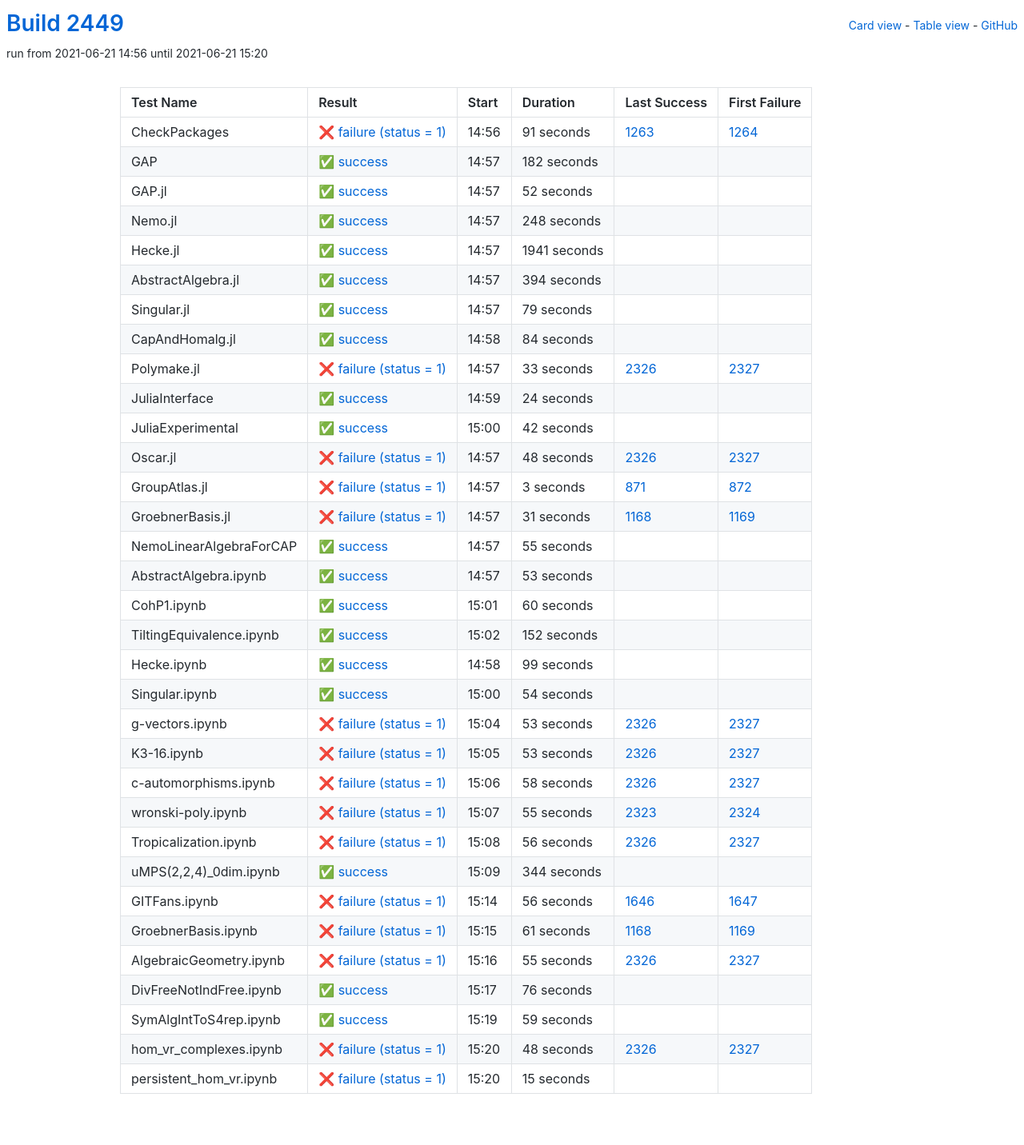
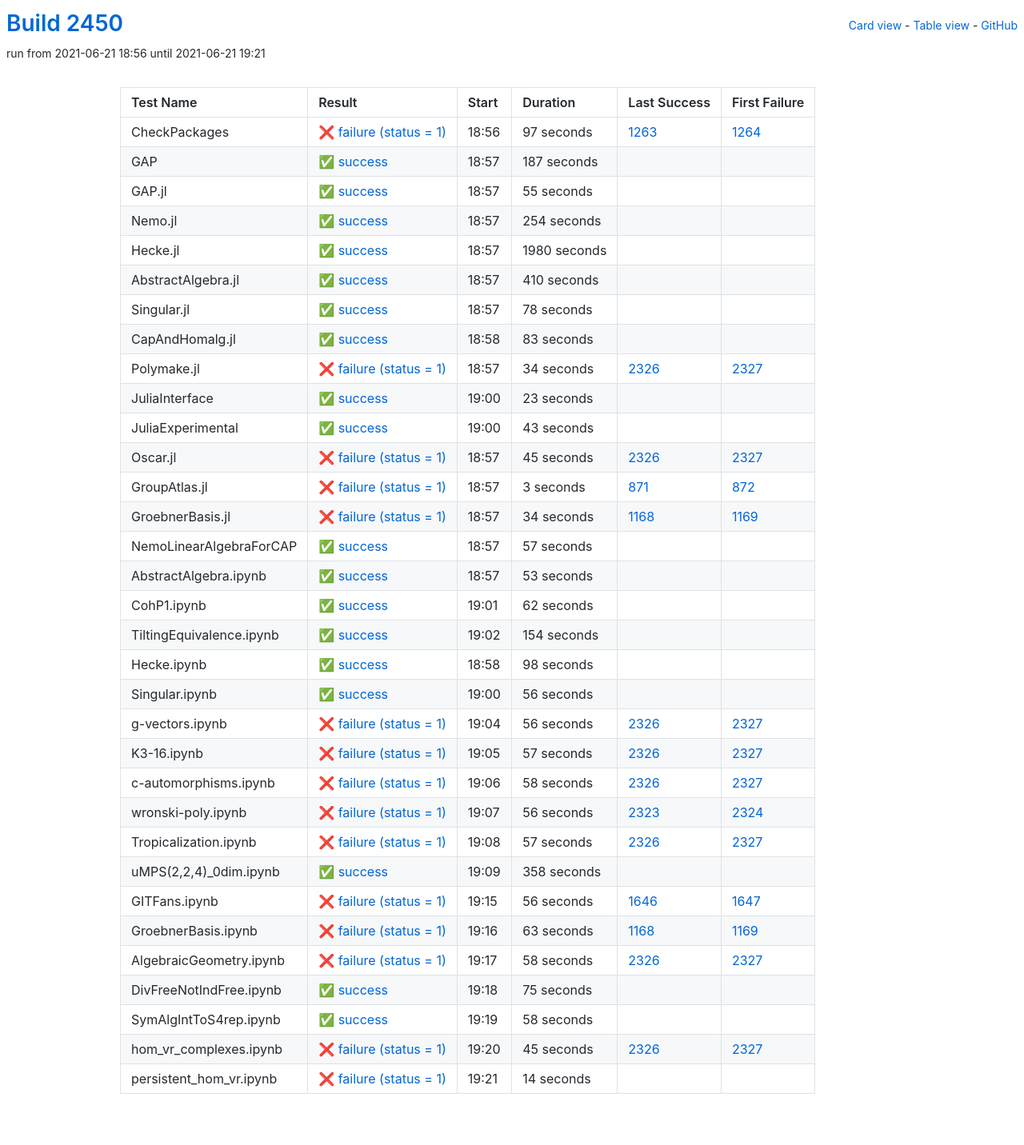
Before and after one commit to oscar-system/oscar-ci-status-stable, a Jekyll site: the page built from table.html, in a window 1280 px wide. Shown: the whole page at 80% size. Built offline with Jekyll 4.4.1, drawn with Linux system fonts in a browser that asks for light colours.

Commit message:
Build #2450

```diff
--- a/_data/ci.yml
+++ b/_data/ci.yml
@@ -1,6 +1,6 @@
 ---
-build: 2449
-build_url: https://oscarci.mathematik.uni-kl.de/job/oscar-stable/2449/
+build: 2450
+build_url: https://oscarci.mathematik.uni-kl.de/job/oscar-stable/2450/
 job: oscar-stable
 organization: oscar-system
 repo: oscar-ci-status-stable
@@ -8,152 +8,152 @@ repourl: https://github.com/oscar-system/oscar-ci-status-stable
 tests:
 - name: CheckPackages
   id: checkpackages
-  log: https://oscarci.mathematik.uni-kl.de/job/oscar-stable/2449/artifact/logs/build-2449/CheckPackages.log
-  start: 2021-06-21 14:56
+  log: https://oscarci.mathematik.uni-kl.de/job/oscar-stable/2450/artifact/logs/build-2450/CheckPackages.log
+  start: 2021-06-21 18:56
   success: false
   exitcode: 1
   status: failure
-  duration: 91
+  duration: 97
   last_success: 1263
   last_success_url: https://oscarci.mathematik.uni-kl.de/job/oscar-stable/1263/
   first_failure: 1264
   first_failure_url: https://oscarci.mathematik.uni-kl.de/job/oscar-stable/1264/
 - name: GAP
   id: gap
-  log: https://oscarci.mathematik.uni-kl.de/job/oscar-stable/2449/artifact/logs/build-2449/GAP.log
-  start: 2021-06-21 14:57
+  log: https://oscarci.mathematik.uni-kl.de/job/oscar-stable/2450/artifact/logs/build-2450/GAP.log
+  start: 2021-06-21 18:57
   success: true
   exitcode: 0
   status: success
-  duration: 182
+  duration: 187
   last_success: false
   last_success_url:
   first_failure: false
   first_failure_url:
 - name: GAP.jl
   id: gap-jl
-  log: https://oscarci.mathematik.uni-kl.de/job/oscar-stable/2449/artifact/logs/build-2449/GAP.jl.log
-  start: 2021-06-21 14:57
+  log: https://oscarci.mathematik.uni-kl.de/job/oscar-stable/2450/artifact/logs/build-2450/GAP.jl.log
+  start: 2021-06-21 18:57
   success: true
   exitcode: 0
   status: success
-  duration: 52
+  duration: 55
   last_success: false
   last_success_url:
   first_failure: false
   first_failure_url:
 - name: Nemo.jl
   id: nemo-jl
-  log: https://oscarci.mathematik.uni-kl.de/job/oscar-stable/2449/artifact/logs/build-2449/Nemo.jl.log
-  start: 2021-06-21 14:57
+  log: https://oscarci.mathematik.uni-kl.de/job/oscar-stable/2450/artifact/logs/build-2450/Nemo.jl.log
+  start: 2021-06-21 18:57
   success: true
   exitcode: 0
   status: success
-  duration: 248
+  duration: 254
   last_success: false
   last_success_url:
   first_failure: false
   first_failure_url:
 - name: Hecke.jl
   id: hecke-jl
-  log: https://oscarci.mathematik.uni-kl.de/job/oscar-stable/2449/artifact/logs/build-2449/Hecke.jl.log
-  start: 2021-06-21 14:57
+  log: https://oscarci.mathematik.uni-kl.de/job/oscar-stable/2450/artifact/logs/build-2450/Hecke.jl.log
+  start: 2021-06-21 18:57
   success: true
   exitcode: 0
   status: success
-  duration: 1941
+  duration: 1980
   last_success: false
   last_success_url:
   first_failure: false
   first_failure_url:
 - name: AbstractAlgebra.jl
   id: abstractalgebra-jl
-  log: https://oscarci.mathematik.uni-kl.de/job/oscar-stable/2449/artifact/logs/build-2449/AbstractAlgebra.jl.log
-  start: 2021-06-21 14:57
+  log: https://oscarci.mathematik.uni-kl.de/job/oscar-stable/2450/artifact/logs/build-2450/AbstractAlgebra.jl.log
+  start: 2021-06-21 18:57
   success: true
   exitcode: 0
   status: success
-  duration: 394
+  duration: 410
   last_success: false
   last_success_url:
   first_failure: false
   first_failure_url:
 - name: Singular.jl
   id: singular-jl
-  log: https://oscarci.mathematik.uni-kl.de/job/oscar-stable/2449/artifact/logs/build-2449/Singular.jl.log
-  start: 2021-06-21 14:57
+  log: https://oscarci.mathematik.uni-kl.de/job/oscar-stable/2450/artifact/logs/build-2450/Singular.jl.log
+  start: 2021-06-21 18:57
   success: true
   exitcode: 0
   status: success
-  duration: 79
+  duration: 78
   last_success: false
   last_success_url:
   first_failure: false
   first_failure_url:
 - name: CapAndHomalg.jl
   id: capandhomalg-jl
-  log: https://oscarci.mathematik.uni-kl.de/job/oscar-stable/2449/artifact/logs/build-2449/CapAndHomalg.jl.log
-  start: 2021-06-21 14:58
+  log: https://oscarci.mathematik.uni-kl.de/job/oscar-stable/2450/artifact/logs/build-2450/CapAndHomalg.jl.log
+  start: 2021-06-21 18:58
   success: true
   exitcode: 0
   status: success
-  duration: 84
+  duration: 83
   last_success: false
   last_success_url:
   first_failure: false
   first_failure_url:
 - name: Polymake.jl
   id: polymake-jl
-  log: https://oscarci.mathematik.uni-kl.de/job/oscar-stable/2449/artifact/logs/build-2449/Polymake.jl.log
-  start: 2021-06-21 14:57
+  log: https://oscarci.mathematik.uni-kl.de/job/oscar-stable/2450/artifact/logs/build-2450/Polymake.jl.log
+  start: 2021-06-21 18:57
   success: false
   exitcode: 1
   status: failure
-  duration: 33
+  duration: 34
   last_success: 2326
   last_success_url: https://oscarci.mathematik.uni-kl.de/job/oscar-stable/2326/
   first_failure: 2327
   first_failure_url: https://oscarci.mathematik.uni-kl.de/job/oscar-stable/2327/
 - name: JuliaInterface
   id: juliainterface
-  log: https://oscarci.mathematik.uni-kl.de/job/oscar-stable/2449/artifact/logs/build-2449/JuliaInterface.log
-  start: 2021-06-21 14:59
+  log: https://oscarci.mathematik.uni-kl.de/job/oscar-stable/2450/artifact/logs/build-2450/JuliaInterface.log
+  start: 2021-06-21 19:00
   success: true
   exitcode: 0
   status: success
-  duration: 24
+  duration: 23
   last_success: false
   last_success_url:
   first_failure: false
   first_failure_url:
 - name: JuliaExperimental
   id: juliaexperimental
-  log: https://oscarci.mathematik.uni-kl.de/job/oscar-stable/2449/artifact/logs/build-2449/JuliaExperimental.log
-  start: 2021-06-21 15:00
+  log: https://oscarci.mathematik.uni-kl.de/job/oscar-stable/2450/artifact/logs/build-2450/JuliaExperimental.log
+  start: 2021-06-21 19:00
   success: true
   exitcode: 0
   status: success
-  duration: 42
+  duration: 43
   last_success: false
   last_success_url:
   first_failure: false
   first_failure_url:
 - name: Oscar.jl
   id: oscar-jl
-  log: https://oscarci.mathematik.uni-kl.de/job/oscar-stable/2449/artifact/logs/build-2449/Oscar.jl.log
-  start: 2021-06-21 14:57
+  log: https://oscarci.mathematik.uni-kl.de/job/oscar-stable/2450/artifact/logs/build-2450/Oscar.jl.log
+  start: 2021-06-21 18:57
   success: false
   exitcode: 1
   status: failure
-  duration: 48
+  duration: 45
   last_success: 2326
   last_success_url: https://oscarci.mathematik.uni-kl.de/job/oscar-stable/2326/
   first_failure: 2327
   first_failure_url: https://oscarci.mathematik.uni-kl.de/job/oscar-stable/2327/
 - name: GroupAtlas.jl
   id: groupatlas-jl
-  log: https://oscarci.mathematik.uni-kl.de/job/oscar-stable/2449/artifact/logs/build-2449/GroupAtlas.jl.log
-  start: 2021-06-21 14:57
+  log: https://oscarci.mathematik.uni-kl.de/job/oscar-stable/2450/artifact/logs/build-2450/GroupAtlas.jl.log
+  start: 2021-06-21 18:57
   success: false
   exitcode: 1
   status: failure
@@ -164,32 +164,32 @@ tests:
   first_failure_url: https://oscarci.mathematik.uni-kl.de/job/oscar-stable/872/
 - name: GroebnerBasis.jl
   id: groebnerbasis-jl
-  log: https://oscarci.mathematik.uni-kl.de/job/oscar-stable/2449/artifact/logs/build-2449/GroebnerBasis.jl.log
-  start: 2021-06-21 14:57
+  log: https://oscarci.mathematik.uni-kl.de/job/oscar-stable/2450/artifact/logs/build-2450/GroebnerBasis.jl.log
+  start: 2021-06-21 18:57
   success: false
   exitcode: 1
   status: failure
-  duration: 31
+  duration: 34
   last_success: 1168
   last_success_url: https://oscarci.mathematik.uni-kl.de/job/oscar-stable/1168/
   first_failure: 1169
   first_failure_url: https://oscarci.mathematik.uni-kl.de/job/oscar-stable/1169/
 - name: NemoLinearAlgebraForCAP
   id: nemolinearalgebraforcap
-  log: https://oscarci.mathematik.uni-kl.de/job/oscar-stable/2449/artifact/logs/build-2449/NemoLinearAlgebraForCAP.log
-  start: 2021-06-21 14:57
+  log: https://oscarci.mathematik.uni-kl.de/job/oscar-stable/2450/artifact/logs/build-2450/NemoLinearAlgebraForCAP.log
+  start: 2021-06-21 18:57
   success: true
   exitcode: 0
   status: success
-  duration: 55
+  duration: 57
   last_success: false
   last_success_url:
   first_failure: false
   first_failure_url:
 - name: AbstractAlgebra.ipynb
   id: abstractalgebra-ipynb
-  log: https://oscarci.mathematik.uni-kl.de/job/oscar-stable/2449/artifact/logs/build-2449/AbstractAlgebra.ipynb.log
-  start: 2021-06-21 14:57
+  log: https://oscarci.mathematik.uni-kl.de/job/oscar-stable/2450/artifact/logs/build-2450/AbstractAlgebra.ipynb.log
+  start: 2021-06-21 18:57
   success: true
   exitcode: 0
   status: success
@@ -200,80 +200,80 @@ tests:
   first_failure_url:
 - name: CohP1.ipynb
   id: cohp1-ipynb
-  log: https://oscarci.mathematik.uni-kl.de/job/oscar-stable/2449/artifact/logs/build-2449/CohP1.ipynb.log
-  start: 2021-06-21 15:01
+  log: https://oscarci.mathematik.uni-kl.de/job/oscar-stable/2450/artifact/logs/build-2450/CohP1.ipynb.log
+  start: 2021-06-21 19:01
   success: true
   exitcode: 0
   status: success
-  duration: 60
+  duration: 62
   last_success: false
   last_success_url:
   first_failure: false
   first_failure_url:
 - name: TiltingEquivalence.ipynb
   id: tiltingequivalence-ipynb
-  log: https://oscarci.mathematik.uni-kl.de/job/oscar-stable/2449/artifact/logs/build-2449/TiltingEquivalence.ipynb.log
-  start: 2021-06-21 15:02
+  log: https://oscarci.mathematik.uni-kl.de/job/oscar-stable/2450/artifact/logs/build-2450/TiltingEquivalence.ipynb.log
+  start: 2021-06-21 19:02
   success: true
   exitcode: 0
   status: success
-  duration: 152
+  duration: 154
   last_success: false
   last_success_url:
   first_failure: false
   first_failure_url:
 - name: Hecke.ipynb
   id: hecke-ipynb
-  log: https://oscarci.mathematik.uni-kl.de/job/oscar-stable/2449/artifact/logs/build-2449/Hecke.ipynb.log
-  start: 2021-06-21 14:58
+  log: https://oscarci.mathematik.uni-kl.de/job/oscar-stable/2450/artifact/logs/build-2450/Hecke.ipynb.log
+  start: 2021-06-21 18:58
   success: true
   exitcode: 0
   status: success
-  duration: 99
+  duration: 98
   last_success: false
   last_success_url:
   first_failure: false
   first_failure_url:
 - name: Singular.ipynb
   id: singular-ipynb
-  log: https://oscarci.mathematik.uni-kl.de/job/oscar-stable/2449/artifact/logs/build-2449/Singular.ipynb.log
-  start: 2021-06-21 15:00
+  log: https://oscarci.mathematik.uni-kl.de/job/oscar-stable/2450/artifact/logs/build-2450/Singular.ipynb.log
+  start: 2021-06-21 19:00
   success: true
   exitcode: 0
   status: success
-  duration: 54
+  duration: 56
   last_success: false
   last_success_url:
   first_failure: false
   first_failure_url:
 - name: g-vectors.ipynb
   id: g-vectors-ipynb
-  log: https://oscarci.mathematik.uni-kl.de/job/oscar-stable/2449/artifact/logs/build-2449/g-vectors.ipynb.log
-  start: 2021-06-21 15:04
+  log: https://oscarci.mathematik.uni-kl.de/job/oscar-stable/2450/artifact/logs/build-2450/g-vectors.ipynb.log
+  start: 2021-06-21 19:04
   success: false
   exitcode: 1
   status: failure
-  duration: 53
+  duration: 56
   last_success: 2326
   last_success_url: https://oscarci.mathematik.uni-kl.de/job/oscar-stable/2326/
   first_failure: 2327
   first_failure_url: https://oscarci.mathematik.uni-kl.de/job/oscar-stable/2327/
 - name: K3-16.ipynb
   id: k3-16-ipynb
-  log: https://oscarci.mathematik.uni-kl.de/job/oscar-stable/2449/artifact/logs/build-2449/K3-16.ipynb.log
-  start: 2021-06-21 15:05
+  log: https://oscarci.mathematik.uni-kl.de/job/oscar-stable/2450/artifact/logs/build-2450/K3-16.ipynb.log
+  start: 2021-06-21 19:05
   success: false
   exitcode: 1
   status: failure
-  duration: 53
+  duration: 57
   last_success: 2326
   last_success_url: https://oscarci.mathematik.uni-kl.de/job/oscar-stable/2326/
   first_failure: 2327
   first_failure_url: https://oscarci.mathematik.uni-kl.de/job/oscar-stable/2327/
 - name: c-automorphisms.ipynb
   id: c-automorphisms-ipynb
-  log: https://oscarci.mathematik.uni-kl.de/job/oscar-stable/2449/artifact/logs/build-2449/c-automorphisms.ipynb.log
-  start: 2021-06-21 15:06
+  log: https://oscarci.mathematik.uni-kl.de/job/oscar-stable/2450/artifact/logs/build-2450/c-automorphisms.ipynb.log
+  start: 2021-06-21 19:06
   success: false
   exitcode: 1
   status: failure
@@ -284,44 +284,44 @@ tests:
   first_failure_url: https://oscarci.mathematik.uni-kl.de/job/oscar-stable/2327/
 - name: wronski-poly.ipynb
   id: wronski-poly-ipynb
-  log: https://oscarci.mathematik.uni-kl.de/job/oscar-stable/2449/artifact/logs/build-2449/wronski-poly.ipynb.log
-  start: 2021-06-21 15:07
+  log: https://oscarci.mathematik.uni-kl.de/job/oscar-stable/2450/artifact/logs/build-2450/wronski-poly.ipynb.log
+  start: 2021-06-21 19:07
   success: false
   exitcode: 1
   status: failure
-  duration: 55
+  duration: 56
   last_success: 2323
   last_success_url: https://oscarci.mathematik.uni-kl.de/job/oscar-stable/2323/
   first_failure: 2324
   first_failure_url: https://oscarci.mathematik.uni-kl.de/job/oscar-stable/2324/
 - name: Tropicalization.ipynb
   id: tropicalization-ipynb
-  log: https://oscarci.mathematik.uni-kl.de/job/oscar-stable/2449/artifact/logs/build-2449/Tropicalization.ipynb.log
-  start: 2021-06-21 15:08
+  log: https://oscarci.mathematik.uni-kl.de/job/oscar-stable/2450/artifact/logs/build-2450/Tropicalization.ipynb.log
+  start: 2021-06-21 19:08
   success: false
   exitcode: 1
   status: failure
-  duration: 56
+  duration: 57
   last_success: 2326
   last_success_url: https://oscarci.mathematik.uni-kl.de/job/oscar-stable/2326/
   first_failure: 2327
   first_failure_url: https://oscarci.mathematik.uni-kl.de/job/oscar-stable/2327/
 - name: uMPS(2,2,4)_0dim.ipynb
   id: umps-2-2-4-0dim-ipynb
-  log: https://oscarci.mathematik.uni-kl.de/job/oscar-stable/2449/artifact/logs/build-2449/uMPS-2-2-4-_0dim.ipynb.log
-  start: 2021-06-21 15:09
+  log: https://oscarci.mathematik.uni-kl.de/job/oscar-stable/2450/artifact/logs/build-2450/uMPS-2-2-4-_0dim.ipynb.log
+  start: 2021-06-21 19:09
   success: true
   exitcode: 0
   status: success
-  duration: 344
+  duration: 358
   last_success: false
   last_success_url:
   first_failure: false
   first_failure_url:
 - name: GITFans.ipynb
   id: gitfans-ipynb
-  log: https://oscarci.mathematik.uni-kl.de/job/oscar-stable/2449/artifact/logs/build-2449/GITFans.ipynb.log
-  start: 2021-06-21 15:14
+  log: https://oscarci.mathematik.uni-kl.de/job/oscar-stable/2450/artifact/logs/build-2450/GITFans.ipynb.log
+  start: 2021-06-21 19:15
   success: false
   exitcode: 1
   status: failure
@@ -332,72 +332,72 @@ tests:
   first_failure_url: https://oscarci.mathematik.uni-kl.de/job/oscar-stable/1647/
 - name: GroebnerBasis.ipynb
   id: groebnerbasis-ipynb
-  log: https://oscarci.mathematik.uni-kl.de/job/oscar-stable/2449/artifact/logs/build-2449/GroebnerBasis.ipynb.log
-  start: 2021-06-21 15:15
+  log: https://oscarci.mathematik.uni-kl.de/job/oscar-stable/2450/artifact/logs/build-2450/GroebnerBasis.ipynb.log
+  start: 2021-06-21 19:16
   success: false
   exitcode: 1
   status: failure
-  duration: 61
+  duration: 63
   last_success: 1168
   last_success_url: https://oscarci.mathematik.uni-kl.de/job/oscar-stable/1168/
   first_failure: 1169
   first_failure_url: https://oscarci.mathematik.uni-kl.de/job/oscar-stable/1169/
 - name: AlgebraicGeometry.ipynb
   id: algebraicgeometry-ipynb
-  log: https://oscarci.mathematik.uni-kl.de/job/oscar-stable/2449/artifact/logs/build-2449/AlgebraicGeometry.ipynb.log
-  start: 2021-06-21 15:16
+  log: https://oscarci.mathematik.uni-kl.de/job/oscar-stable/2450/artifact/logs/build-2450/AlgebraicGeometry.ipynb.log
+  start: 2021-06-21 19:17
   success: false
   exitcode: 1
   status: failure
-  duration: 55
+  duration: 58
   last_success: 2326
   last_success_url: https://oscarci.mathematik.uni-kl.de/job/oscar-stable/2326/
   first_failure: 2327
   first_failure_url: https://oscarci.mathematik.uni-kl.de/job/oscar-stable/2327/
 - name: DivFreeNotIndFree.ipynb
   id: divfreenotindfree-ipynb
-  log: https://oscarci.mathematik.uni-kl.de/job/oscar-stable/2449/artifact/logs/build-2449/DivFreeNotIndFree.ipynb.log
-  start: 2021-06-21 15:17
+  log: https://oscarci.mathematik.uni-kl.de/job/oscar-stable/2450/artifact/logs/build-2450/DivFreeNotIndFree.ipynb.log
+  start: 2021-06-21 19:18
   success: true
   exitcode: 0
   status: success
-  duration: 76
+  duration: 75
   last_success: false
   last_success_url:
   first_failure: false
   first_failure_url:
 - name: SymAlgIntToS4rep.ipynb
   id: symalginttos4rep-ipynb
-  log: https://oscarci.mathematik.uni-kl.de/job/oscar-stable/2449/artifact/logs/build-2449/SymAlgIntToS4rep.ipynb.log
-  start: 2021-06-21 15:19
+  log: https://oscarci.mathematik.uni-kl.de/job/oscar-stable/2450/artifact/logs/build-2450/SymAlgIntToS4rep.ipynb.log
+  start: 2021-06-21 19:19
   success: true
   exitcode: 0
   status: success
-  duration: 59
+  duration: 58
   last_success: false
   last_success_url:
   first_failure: false
   first_failure_url:
 - name: hom_vr_complexes.ipynb
   id: hom-vr-complexes-ipynb
-  log: https://oscarci.mathematik.uni-kl.de/job/oscar-stable/2449/artifact/logs/build-2449/hom_vr_complexes.ipynb.log
-  start: 2021-06-21 15:20
+  log: https://oscarci.mathematik.uni-kl.de/job/oscar-stable/2450/artifact/logs/build-2450/hom_vr_complexes.ipynb.log
+  start: 2021-06-21 19:20
   success: false
   exitcode: 1
   status: failure
-  duration: 48
+  duration: 45
   last_success: 2326
   last_success_url: https://oscarci.mathematik.uni-kl.de/job/oscar-stable/2326/
   first_failure: 2327
   first_failure_url: https://oscarci.mathematik.uni-kl.de/job/oscar-stable/2327/
 - name: persistent_hom_vr.ipynb
   id: persistent-hom-vr-ipynb
-  log: https://oscarci.mathematik.uni-kl.de/job/oscar-stable/2449/artifact/logs/build-2449/persistent_hom_vr.ipynb.log
-  start: 2021-06-21 15:20
+  log: https://oscarci.mathematik.uni-kl.de/job/oscar-stable/2450/artifact/logs/build-2450/persistent_hom_vr.ipynb.log
+  start: 2021-06-21 19:21
   success: false
   exitcode: 1
   status: failure
-  duration: 15
+  duration: 14
   last_success: false
   last_success_url:
   first_failure: false
```
Also changed, not shown: README.md.
